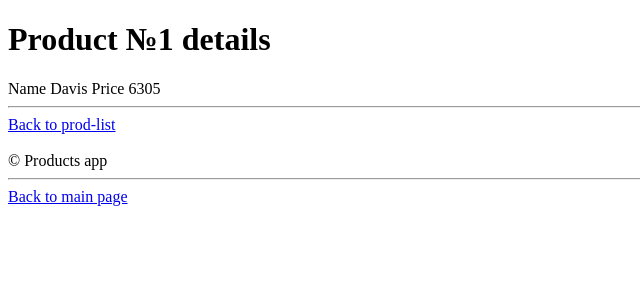
After one commit to Xalva3000/project_15_flask_htmx, a Flask app: page /products/1/ in a window 1280 px wide. The commit adds this page. Shown: the top 300 px of the page, without its empty margins (0-640 px from the left). Run offline with Flask 3, Linux system fonts and the light colour scheme.

Commit message:
half update

```diff
--- a/rest/products/crud.py
+++ b/rest/products/crud.py
@@ -37,16 +37,18 @@ class ProductsStorage:
         self.products[product.id] = product
         return product
 
-    def delete(self, product_id):
-        item = self.products.pop(product_id, None)
-        return item
+    def name_exists(self, product_name):
+        return product_name in self.names
+
+    def get_by_id(self, product_id):
+        return self.products.get(product_id, None)
 
     def get_list(self):
         return list(self.products.values())
 
-    def name_exists(self, product_name):
-        return product_name in self.names
-
+    def delete(self, product_id):
+        item = self.products.pop(product_id, None)
+        return item
 
 
 products_storage = ProductsStorage()
--- a/rest/products/form.py
+++ b/rest/products/form.py
@@ -26,3 +26,4 @@ class ProductForm(FlaskForm):
                     ],
     )
     submit = SubmitField(label="Add product")
+    update_submit = SubmitField(label="Update product")
--- a/rest/products/views.py
+++ b/rest/products/views.py
@@ -1,7 +1,7 @@
 from flask import Blueprint, request, render_template, redirect, url_for, Response
 from http import HTTPStatus
 
-from werkzeug.exceptions import HTTPException
+from werkzeug.exceptions import HTTPException, NotFound
 
 from .crud import products_storage
 from .form import ProductForm
@@ -56,6 +56,18 @@ def create_product():
         form=ProductForm(formdata=None),
     )
 
+
+@app.get("/<int:product_id>/", endpoint="details")
+def get_product_by_id(product_id):
+    product = products_storage.get_by_id(product_id)
+    if not product:
+        raise NotFound(f"Product with id {product_id} does not exist!")
+    return render_template(
+        "products/details.html",
+        product=product
+    )
+
+
 @app.delete("<int:product_id>", endpoint="delete")
 def delete_product(product_id):
     products_storage.delete(product_id)
--- a/templates/products/components/product.html
+++ b/templates/products/components/product.html
@@ -1,5 +1,6 @@
 <li
         class="li-product-{{ product.id }} fade-me-out"
->{{ product.name }} {{ product.price }}$
+><a href="{{ url_for('products_app.details', product_id=product.id) }}">
+    {{ product.name }}</a> {{ product.price }}$
     {% include 'products/components/delete-button.html' %}
 </li>
--- /dev/null
+++ b/templates/products/details.html
@@ -0,0 +1,19 @@
+{% extends 'products/base.html' %}
+
+{% block title %}
+    Products №{{ product.id }}
+{% endblock %}
+
+{% block body %}
+<h1>Product №{{ product.id }} details</h1>
+<div>
+    Name {{ product.name }}
+    Price {{ product.price }}
+</div>
+
+<hr>
+
+<div>
+    <a href="{{ url_for('products_app.list') }}">Back to prod-list</a>
+</div>
+{% endblock %}
```
Also changed, not shown: templates/products/components/form.html (+3 -17 lines), templates/products/components/form_body.html (added, +13 -0 lines), templates/products/components/form_update.html (added, +10 -0 lines).
